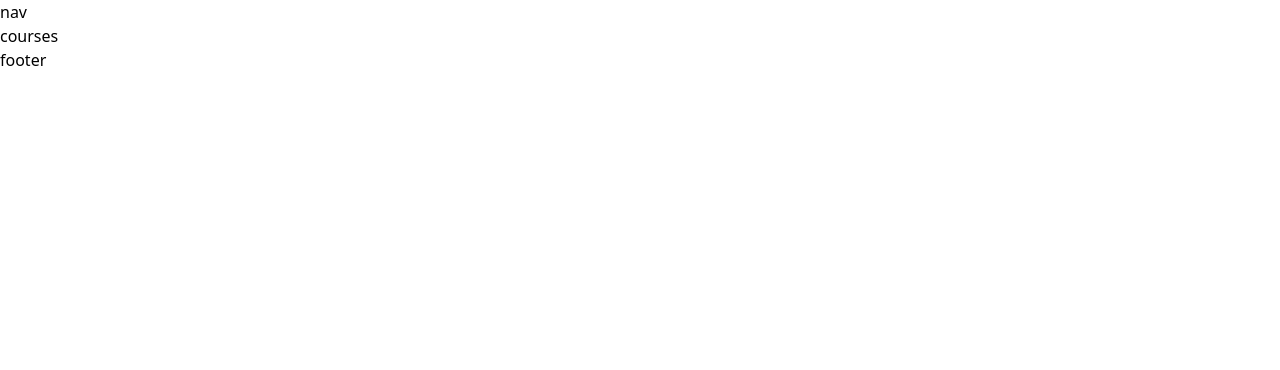
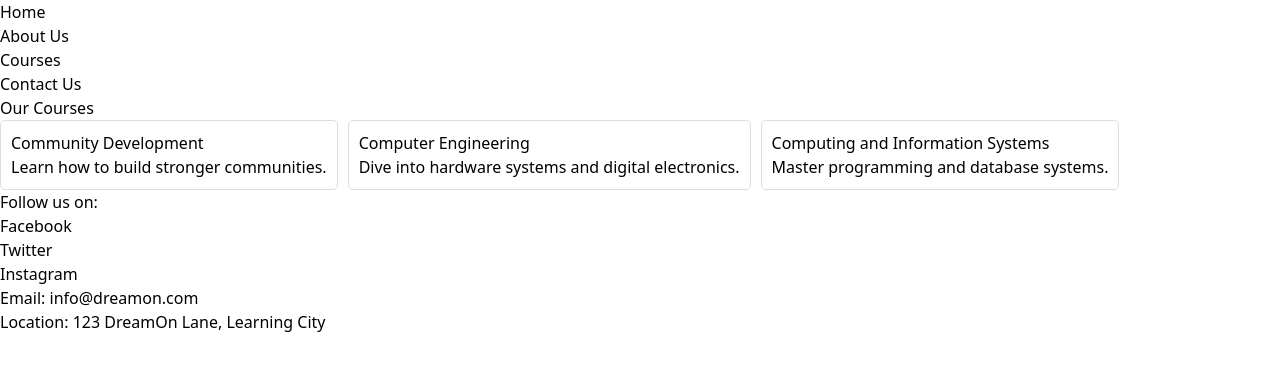
Before and after one commit to WilliamSato77/dreamon, a React (Create React App) app: page /courses in a window 1280 px wide. Shown: the top 370 px of the page. Built offline with nearby package versions, Linux system fonts and the light colour scheme.

Commit message:
Renaming components

```diff
--- a/src/components/about/about.js
+++ b/src/components/about/about.js
@@ -1,8 +1,10 @@
-import React from 'react'
+function About() {
+    return (
+      <div>
+        <h1>About Us</h1>
+        <p>DreamOn is a platform dedicated to providing flexible part-time lessons for professionals and learners worldwide.</p>
+      </div>
+    );
+  }
 
- function about() {
-  return (
-    <div>about</div>
-  )
-}
-export default about;
+  export default About;
--- a/src/components/contact/contact.js
+++ b/src/components/contact/contact.js
@@ -1,10 +1,27 @@
-import React, { Component } from 'react'
+function Contact() {
+    return (
+      <div>
+        <h1>Contact Us</h1>
+        <form>
+          <label>
+            Name:
+            <input type="text" name="name" required />
+          </label>
+          <br />
+          <label>
+            Email:
+            <input type="email" name="email" required />
+          </label>
+          <br />
+          <label>
+            Message:
+            <textarea name="message" required></textarea>
+          </label>
+          <br />
+          <button type="submit">Submit</button>
+        </form>
+      </div>
+    );
+  }
 
- class contact extends Component {
-  render() {
-    return (
-      <div>contact</div>
-    )
-  }
-}
-export default contact;
+  export default Contact;
--- a/src/components/courses/courses.js
+++ b/src/components/courses/courses.js
@@ -1,10 +1,23 @@
-import React, { Component } from 'react'
+function Courses() {
+    const courseList = [
+      { title: 'Community Development', description: 'Learn how to build stronger communities.' },
+      { title: 'Computer Engineering', description: 'Dive into hardware systems and digital electronics.' },
+      { title: 'Computing and Information Systems', description: 'Master programming and database systems.' },
+    ];
 
- class courses extends Component {
-  render() {
     return (
-      <div>courses</div>
-    )
+      <div>
+        <h1>Our Courses</h1>
+        <div style={{ display: 'flex', gap: '10px' }}>
+          {courseList.map((course, index) => (
+            <div key={index} style={{ border: '1px solid #ddd', padding: '10px', borderRadius: '5px' }}>
+              <h3>{course.title}</h3>
+              <p>{course.description}</p>
+            </div>
+          ))}
+        </div>
+      </div>
+    );
   }
-}
-export default courses;
+
+  export default Courses;
--- a/src/components/footer/footer.js
+++ b/src/components/footer/footer.js
@@ -1,10 +1,16 @@
-import React, { Component } from 'react'
+function Footer() {
+  return (
+    <footer>
+      <p>Follow us on:</p>
+      <ul>
+        <li><a href="https://facebook.com" target="_blank" rel="noreferrer">Facebook</a></li>
+        <li><a href="https://twitter.com" target="_blank" rel="noreferrer">Twitter</a></li>
+        <li><a href="https://instagram.com" target="_blank" rel="noreferrer">Instagram</a></li>
+      </ul>
+      <p>Email: info@dreamon.com</p>
+      <p>Location: 123 DreamOn Lane, Learning City</p>
+    </footer>
+  );
+}
 
- class footer extends Component {
-  render() {
-    return (
-      <div>footer</div>
-    )
-  }
-}
-export default footer;
+export default Footer;
--- a/src/components/home/home.js
+++ b/src/components/home/home.js
@@ -1,10 +1,10 @@
-import React, { Component } from 'react'
+function Home() {
+    return (
+      <div>
+        <h1>Welcome to DreamOn!</h1>
+        <p>Your journey to knowledge begins here. Explore our courses and start learning today!</p>
+      </div>
+    );
+  }
 
- class home extends Component {
-  render() {
-    return (
-      <div>home</div>
-    )
-  }
-}
-export default home;
+  export default Home;
--- a/src/components/navigation/nav.js
+++ b/src/components/navigation/nav.js
@@ -1,11 +1,16 @@
-import React, { Component } from 'react'
+import { Link } from 'react-router-dom';
 
- class nav extends Component {
-  render() {
-    return (
-      <div>nav</div>
-    )
-  }
+function Nav() {
+  return (
+    <nav>
+      <ul>
+        <li><Link to="/">Home</Link></li>
+        <li><Link to="/about">About Us</Link></li>
+        <li><Link to="/courses">Courses</Link></li>
+        <li><Link to="/contact">Contact Us</Link></li>
+      </ul>
+    </nav>
+  );
 }
 
-export default nav;
+export default Nav;
```
Also changed, not shown: src/App.js (+6 -6 lines).
